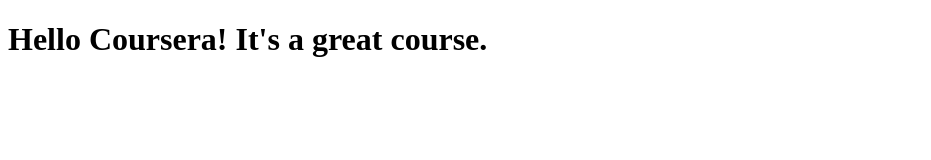
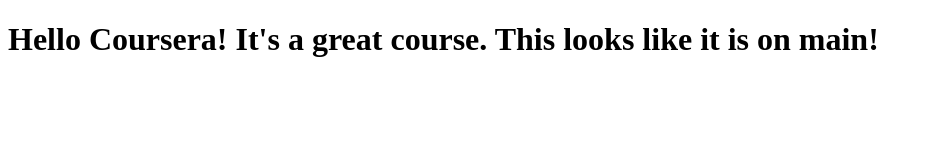
Before and after one commit to DanBadenhorst/coursera-test, a plain HTML site: page site/index.html in a window 1280 px wide. Shown: the whole page, without its empty margins (0-931 px from the left). Drawn offline with Linux system fonts and the light colour scheme.

Commit message:
I think its on Main

```diff
--- a/site/index.html
+++ b/site/index.html
@@ -8,6 +8,6 @@
 	</title>
 </head>
 <body>
-		<h1>Hello Coursera! It's a great course.<h1>
+		<h1>Hello Coursera! It's a great course. This looks like it is on main!<h1>
 </body>
 </html>
```
